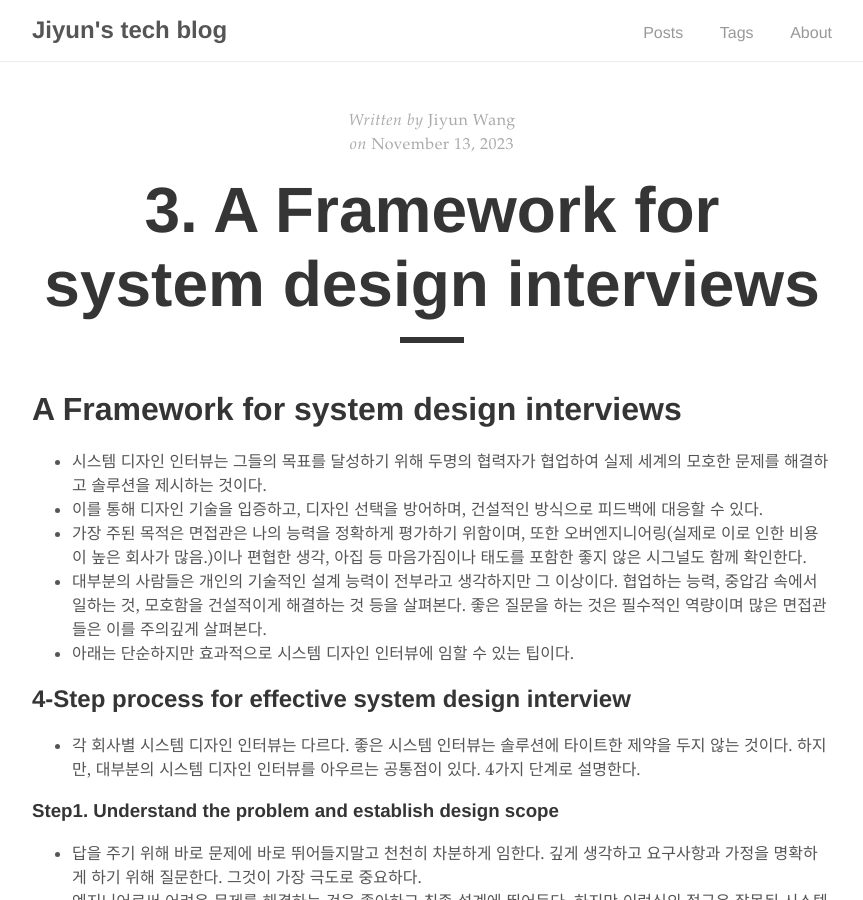
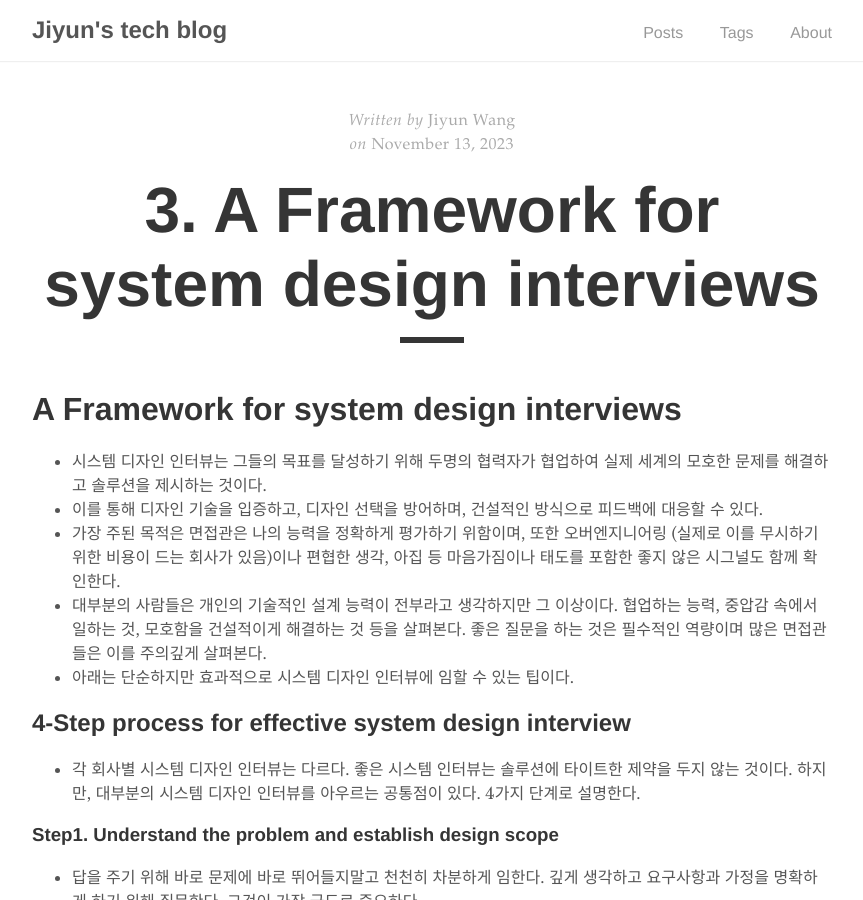
Before and after one commit to jiyunbb/Jiyun-Wang7.github.io, a Jekyll site: the page built from _posts/2023-11-13-System-Design-Interview-An-Insiders-Guide-ch3.md, in a window 1280 px wide and 900 px high. Shown: the whole window, without its empty margins (208-1071 px from the left). Built offline with Jekyll 4.4.1, drawn with Linux system fonts in a browser that asks for light colours.

Commit message:
내용 다소 수정

```diff
--- a/_posts/2023-11-13-System-Design-Interview-An-Insiders-Guide-ch3.md
+++ b/_posts/2023-11-13-System-Design-Interview-An-Insiders-Guide-ch3.md
@@ -9,7 +9,7 @@ tags: [book, system design interview]
 # A Framework for system design interviews
 - 시스템 디자인 인터뷰는 그들의 목표를 달성하기 위해 두명의 협력자가 협업하여 실제 세계의 모호한 문제를 해결하고 솔루션을 제시하는 것이다.
 - 이를 통해 디자인 기술을 입증하고, 디자인 선택을 방어하며, 건설적인 방식으로 피드백에 대응할 수 있다.
-- 가장 주된 목적은 면접관은 나의 능력을 정확하게 평가하기 위함이며, 또한 오버엔지니어링(실제로 이로 인한 비용이 높은 회사가 많음.)이나 편협한 생각, 아집 등 마음가짐이나 태도를 포함한 좋지 않은 시그널도 함께 확인한다.
+- 가장 주된 목적은 면접관은 나의 능력을 정확하게 평가하기 위함이며, 또한 오버엔지니어링 (실제로 이를 무시하기 위한 비용이 드는 회사가 있음)이나 편협한 생각, 아집 등 마음가짐이나 태도를 포함한 좋지 않은 시그널도 함께 확인한다.
 - 대부분의 사람들은 개인의 기술적인 설계 능력이 전부라고 생각하지만 그 이상이다. 협업하는 능력, 중압감 속에서 일하는 것, 모호함을 건설적이게 해결하는 것 등을 살펴본다. 좋은 질문을 하는 것은 필수적인 역량이며 많은 면접관들은 이를 주의깊게 살펴본다.
 - 아래는 단순하지만 효과적으로 시스템 디자인 인터뷰에 임할 수 있는 팁이다.
 
```
